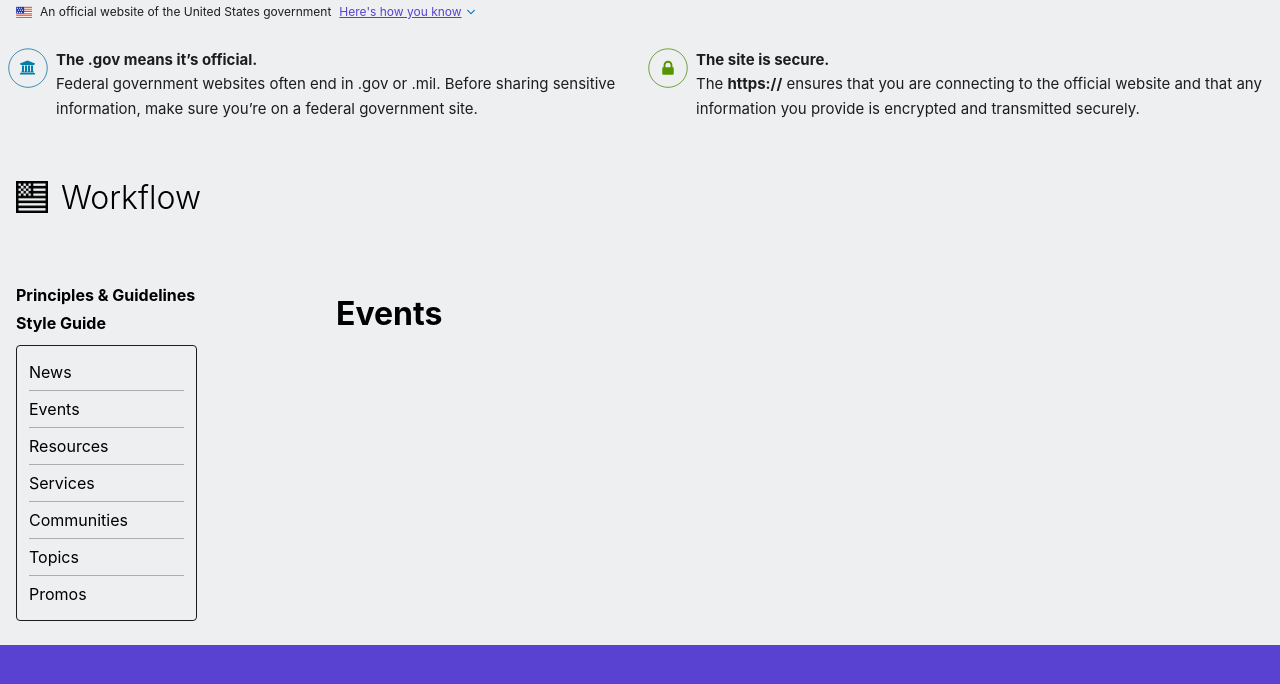
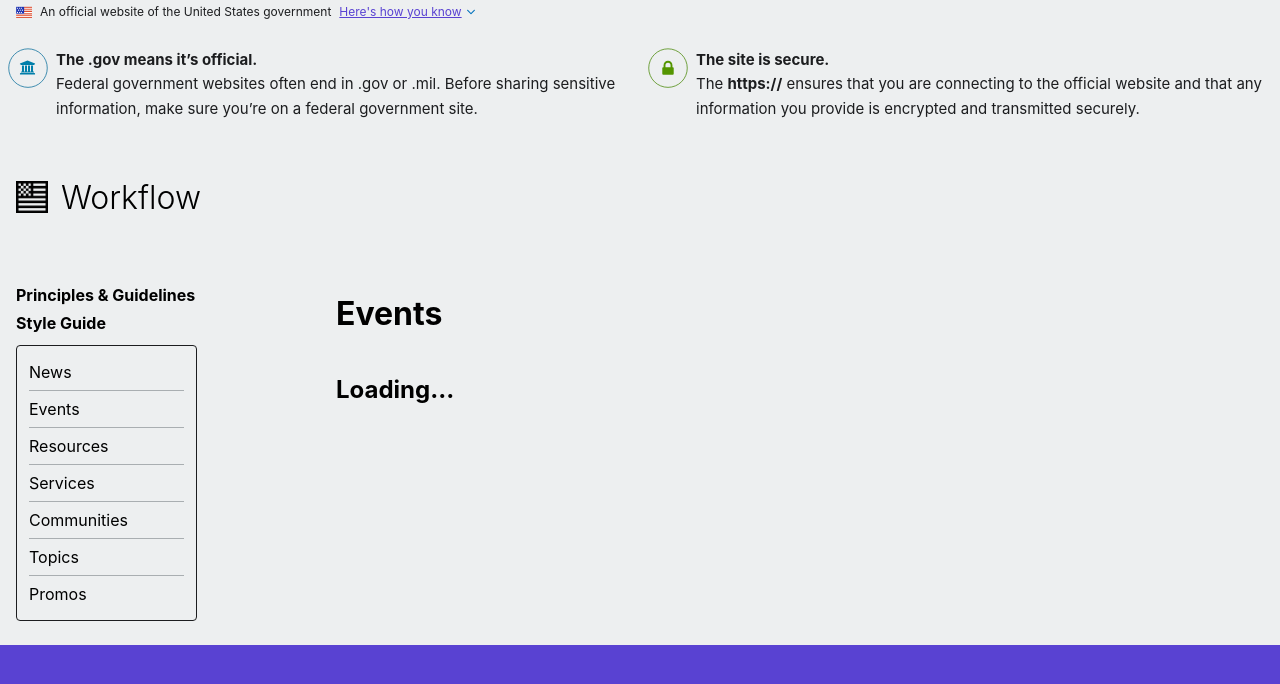
Before and after one commit to GSA/digitalgov-workflow, a Jekyll site: the page built from _pages/events.md, in a window 1280 px wide. Shown: the top 684 px of the page. Built offline with Jekyll 4.4.1, drawn with Linux system fonts in a browser that asks for light colours; some web fonts are replaced; a script that is not in the unit is left out.

Commit message:
Dynamic pages loading p.1

```diff
--- a/_includes/footer.html
+++ b/_includes/footer.html
@@ -1,12 +1,10 @@
 {% include analytics.html %}
 
-<script
-  src="https://code.jquery.com/jquery-3.3.1.min.js"
-  integrity="sha256-FgpCb/KJQlLNfOu91ta32o/NMZxltwRo8QtmkMRdAu8="
+<script src="https://code.jquery.com/jquery-3.3.1.min.js" integrity="sha256-FgpCb/KJQlLNfOu91ta32o/NMZxltwRo8QtmkMRdAu8="
   crossorigin="anonymous"></script>
 <script src="{{ site.baseurl }}/assets/js/uswds.min.js"></script>
-<script src="{{ site.baseurl }}/assets/other/get_pages.js"></script>
-{% if page.url == '/edit/' or page.url == '/edit-topics/' %}
+<script src="{{ site.baseurl }}/assets/other/custom.js"></script>
+{% if page.url == '/edit-topics/' %}
 <script src="{{ site.baseurl }}/assets/other/clipboard.min.js"></script>
 <script src="{{ site.baseurl }}/assets/other/edit.js"></script>
 <script src="{{ site.baseurl }}/assets/other/select2.min.js"></script>
--- a/_includes/pages.html
+++ b/_includes/pages.html
@@ -1,47 +1,2 @@
-<h2>{{ site.data.[page.api].count }}</h2>
-{% for item in site.data.[page.api].items %}
-
-{{/* If the month var exists (like from a previous iteration of the for loop) */}}
-{% if month %}
-  {{/* Set 'postmonth' to the month of the current post */}}
-  {% assign postmonth = item.date_published | date: '%B' %}
-  {{/* If 'postmonth' and 'month' are not equal, print the month */}}
-  {% if (postmonth != month) %}
-    <h2>{{ postmonth }} {{ item.date_published | date: '%Y' }}</h2>
-  {% endif %}
-{{/* This is likely the first iteration of the for loop, so print the month */}}
-{% else %}
-  <h2>{{ item.date_published | date: '%B %Y' }}</h2>
-{% endif %}
-{{/* Set the month var for the next iteration of the loop */}}
-{% assign month = item.date_published | date: '%B' %}
-
-<div class="grid-row grid-gap margin-bottom-205">
-
-  <div class="grid-col-12 tablet:grid-col-9">
-    <article class="padding-2 bg-white">
-      <h3 class="margin-0"><a href="{{ site.source_of_truth }}{{ item.url }}" class="text-base-darkest underline-primary-light text-underline">{{ item.title }}</a></h3>
-      <h4 class="margin-top-0 margin-bottom-1 text-normal text-uppercase text-base-darker">{{ item.date_published | date: '%B %d, %Y' }}</h4>
-      <p class="margin-0">{{ item.summary }}</p>
-
-      {% if item.topics %}
-        <div class="margin-top-105">
-          {% for topic in item.topics %}
-            <span class="usa-tag">{{ topic[1] }}</span>
-          {% endfor %}
-        </div>
-      {% endif %}
-    </article>
-  </div>
-
-  <div class="grid-col-12 tablet:grid-col-3">
-    <a href="{{ item.editpathURL }}" class="usa-button" target="_blank">Edit</a>
-    {% assign filepath = item.url | url_encode %}
-    {% assign editpath = site.source_of_truth | append: filepath %}
-    <a href="{{ site.baseurl }}{{ '/edit-topics/?page=' | absURL }}{{ editpath }}" class="usa-button usa-button-outline">Edit topics</a>
-    <a target="_blank" href="https://digital.gov{{ item.url }}" class="usa-button usa-button-outline" target="_blank">live</a>
-  </div>
-
-</div>
-
-{% endfor %}
+<h2 id="loading">Loading...</h2>
+<div id="pages"></div>
--- a/_layouts/page.html
+++ b/_layouts/page.html
@@ -16,3 +16,19 @@
 {% if page.deck %}
 <div class="deck">{{ page.deck | escape }}</div>
 {% endif %}
+
+{% if page.api == 'resources' or page.api == 'services' or page.api == 'communities' or page.api == 'posts' or page.api == 'events' %}
+  {% include pages.html %}
+{% endif %}
+
+{% if page.api == 'promos' %}
+  {% include promos.html %}
+{% endif %}
+
+{% if page.api == 'topics' %}
+  {% include topics.html %}
+{% endif %}
+
+{% if page.git-label %}
+<div class="issues" data-tag="{{ page.git-label | escape }}"></div>
+{% endif %}
```
Also changed, not shown: other parts of _includes/footer.html (+7 -0 lines), _includes/head.html (+9 -10 lines).
